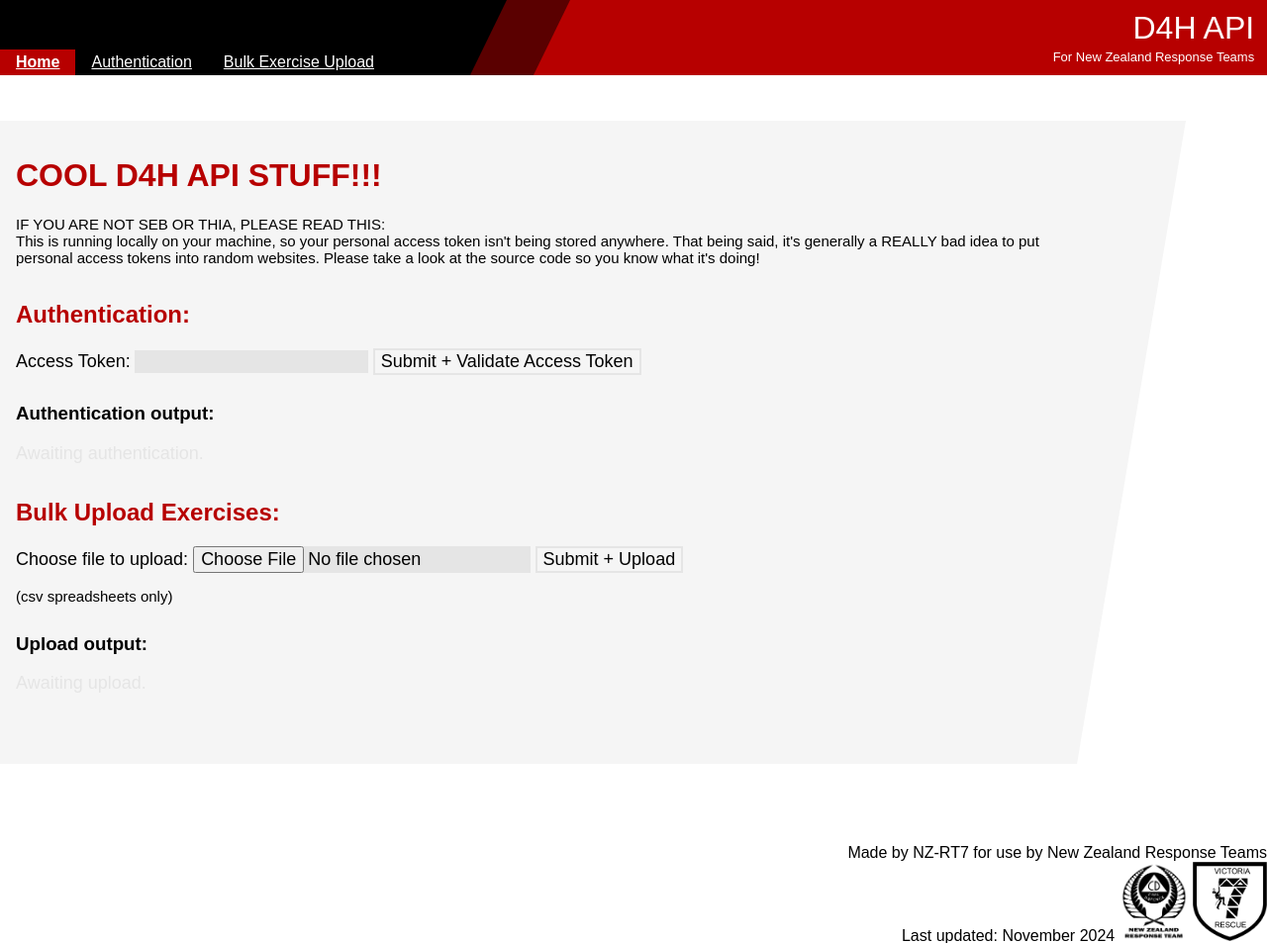
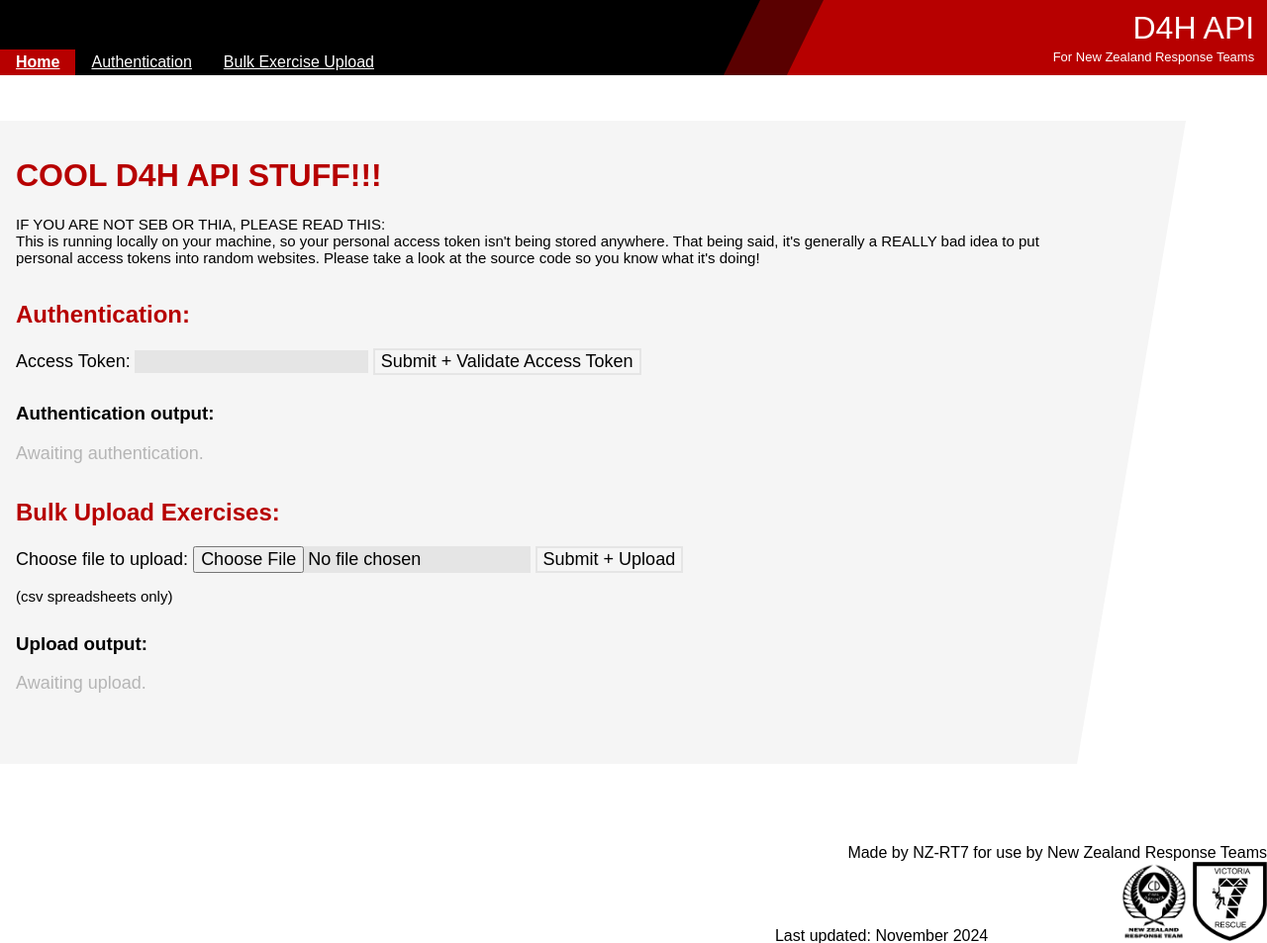
Before and after one commit to sebcollis/d4h-api-stuff, a plain HTML site: page index.html in a window 1280 px wide. Shown: the whole page at 99% size. Drawn offline with Linux system fonts and the light colour scheme.

Commit message:
Fixes to html and css

```diff
--- a/style.css
+++ b/style.css
@@ -120,7 +120,7 @@
     position: absolute;
     top: 0;
     right: 0; /* Position it on the right side */
-    width: 60%; /*How far across the Nav Bar the object is going, has to be a % so it can adjust as window resizes */
+    width: 40%; /*How far across the Nav Bar the object is going, has to be a % so it can adjust as window resizes */
     height: 0px;
     border-left: 40px solid transparent; /* Controls the angle on the left */
     border-right: 0px solid transparent; /* Make right side straight */
@@ -134,7 +134,7 @@
     position: absolute;
     top: 0;
     right: 0;
-    width: 55%;
+    width: 35%;
     height: 0px;
     border-left: 40px solid transparent;
     border-right: 0px solid transparent;
@@ -165,12 +165,12 @@
 }
 
 #auth_output{
-    color: #E5E5E5;
+    color: #B5B5B5;
     font-size: 18px;
 }
 
 #auth_upload{
-    color: #E5E5E5;
+    color: #B5B5B5;
     font-size: 18px;
 }
 
@@ -182,3 +182,7 @@
     color: #000000;
     text-align: right;
 }
+
+span{
+    padding-right: 10%;
+}
```
Also changed, not shown: authentication.html (+3 -3 lines).
